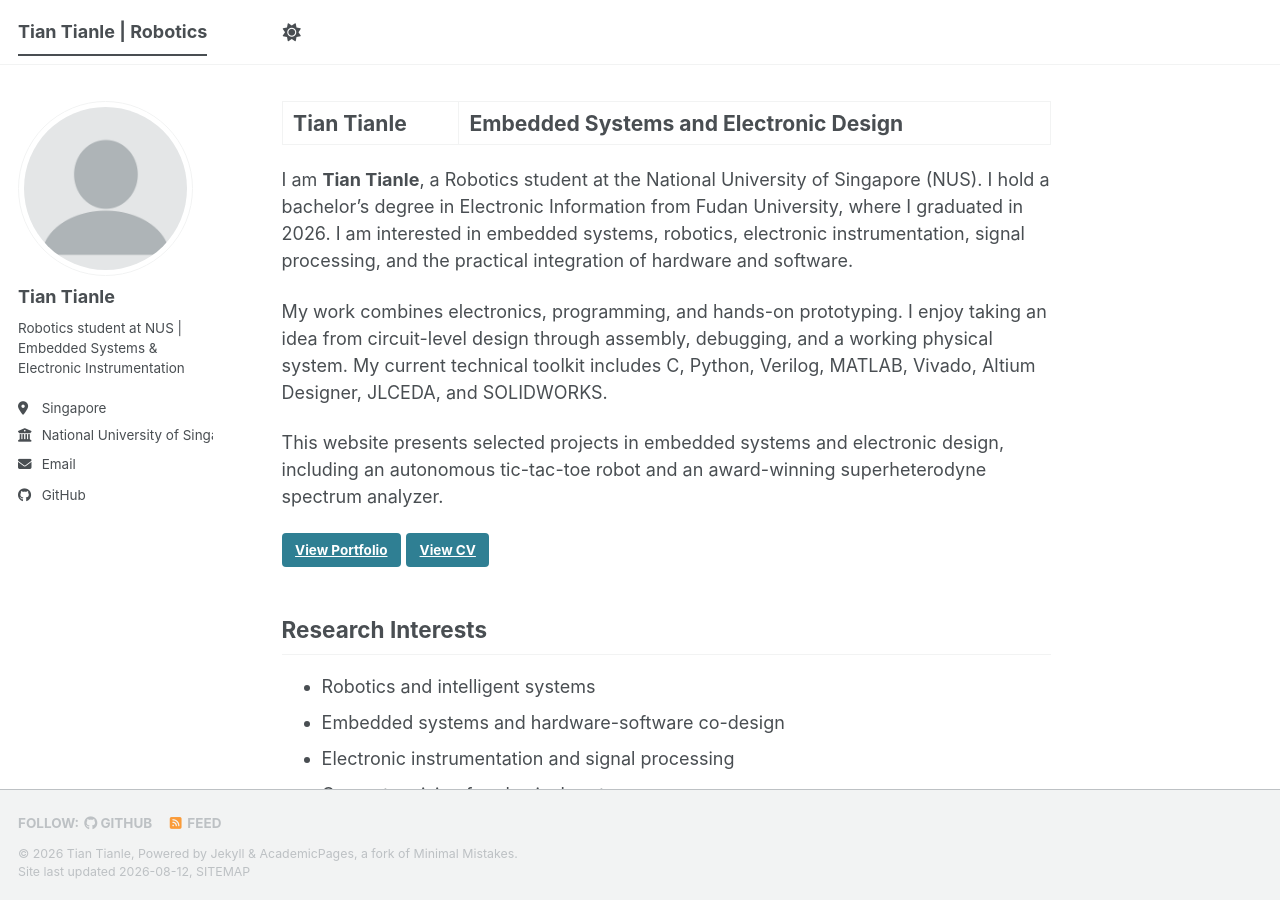
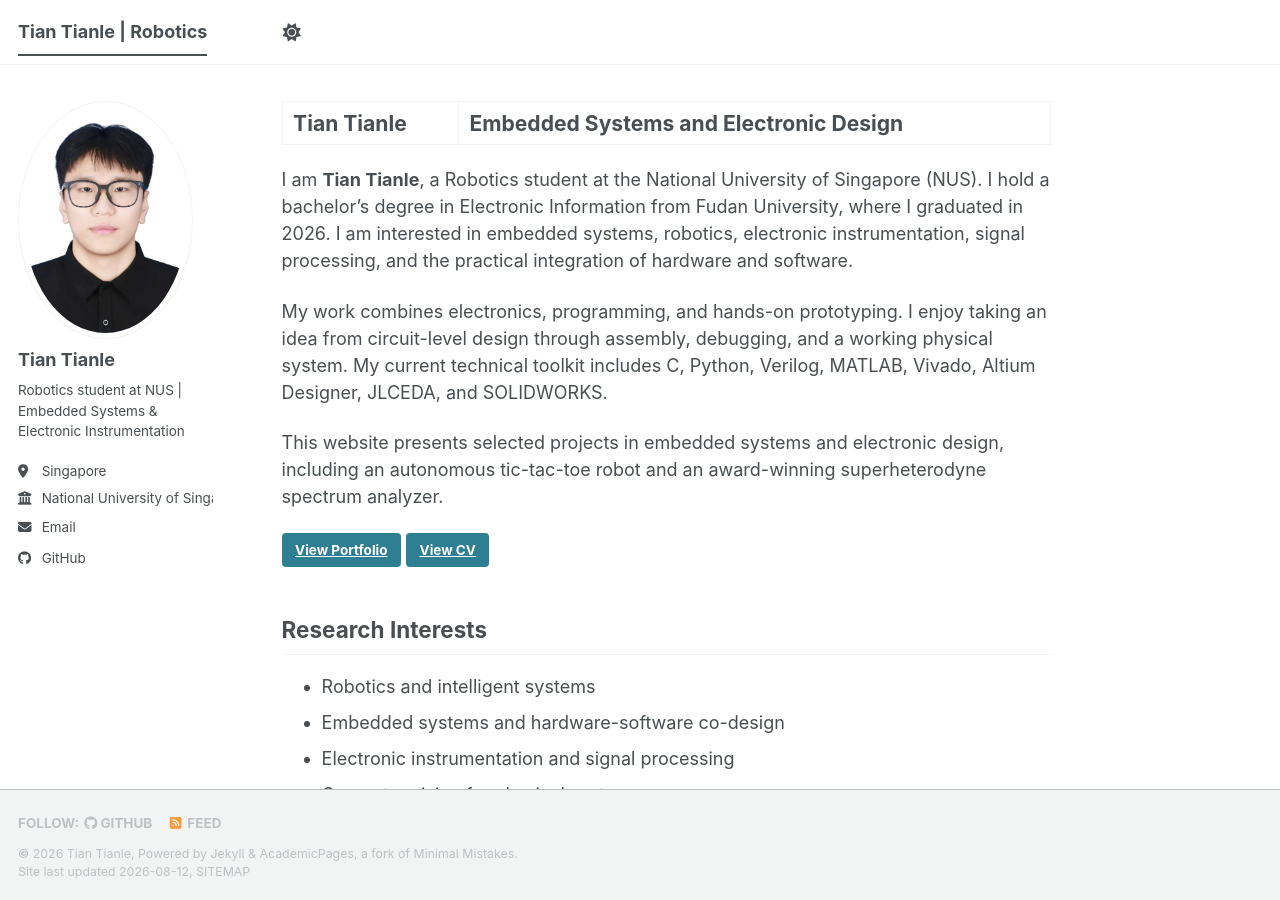
Before and after one commit to henrenzhenderen5/henrenzhenderen5.github.io, a Jekyll site: the page built from _pages/about.md, in a window 1280 px wide and 900 px high. Built offline with Jekyll 4.4.1, drawn with Linux system fonts in a browser that asks for light colours; a style sheet for code colours, icons or effects is not loaded.

Commit message:
Update _config.yml

```diff
--- a/_config.yml
+++ b/_config.yml
@@ -23,7 +23,7 @@ repository               : "henrenzhenderen5/henrenzhenderen5.github.io"
 #               Additional customization can be done by editing /_includes/author-profile.html
 author:
   # Biographic information
-  avatar           : "profile.png"
+  avatar           : "origin_photo.jpg"
   name             : "Tian Tianle"
   pronouns         : # example: "she/her"
   bio              : "Robotics student at NUS | Embedded Systems & Electronic Instrumentation"
```
